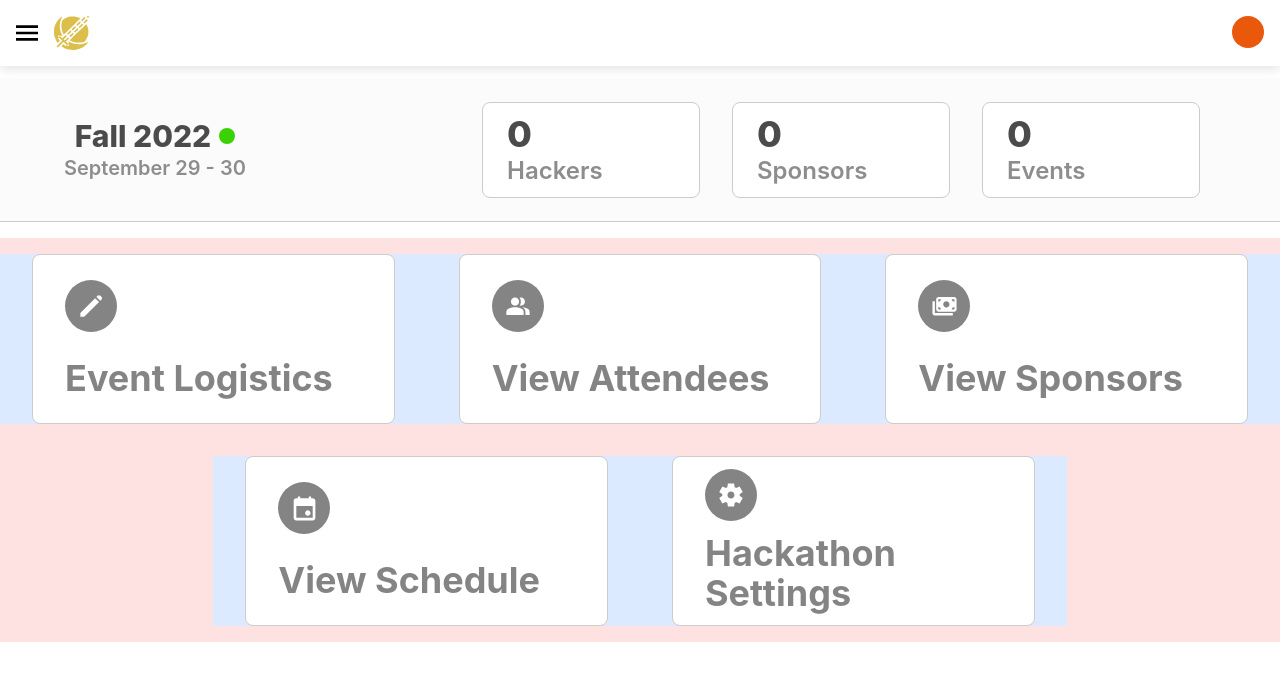
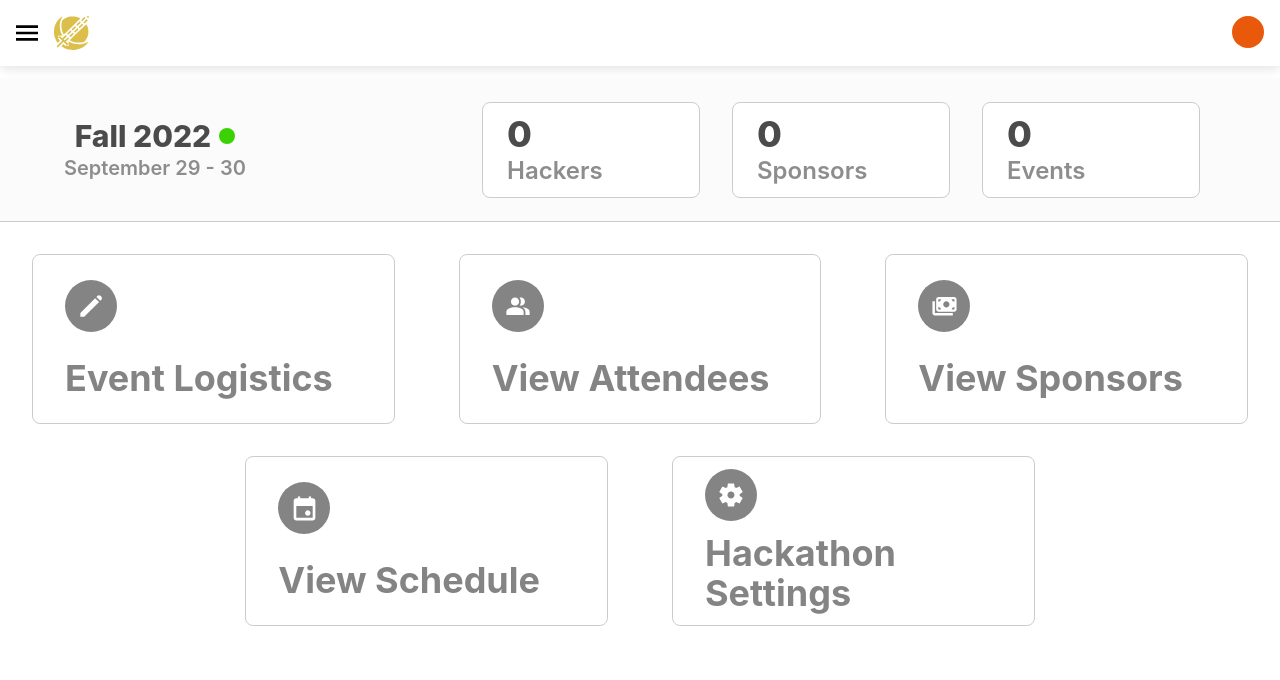
Before and after one commit to KnightHacks/admin-tool-frontend-2022, a React (Create React App) app: page /hackathon in a window 1280 px wide. Shown: the top 680 px of the page. Built offline with nearby package versions, Linux system fonts and the light colour scheme.

Commit message:
Removed card coloration

```diff
--- a/src/components/hackathon/LaunchCard.tsx
+++ b/src/components/hackathon/LaunchCard.tsx
@@ -6,7 +6,7 @@ interface LaunchCardProps {
 
 export default function LaunchCard({ icon, text, onClick }: LaunchCardProps) {
 	return (
-		<div className="min-h-[170px] lg:px-8 px-4 md:w-1/3 w-full my-4 bg-blue-100">
+		<div className="min-h-[170px] lg:px-8 px-4 md:w-1/3 w-full my-4">
 			<button
 				onClick={onClick}
 				className="rounded-lg border border-solid border-border-gray text-left bg-white flex flex-col justify-evenly w-full h-full lg:px-8 px-4"
--- a/src/pages/hackathon.tsx
+++ b/src/pages/hackathon.tsx
@@ -13,7 +13,7 @@ export default function Hackathon() {
 	return (
 		<>
 			<HackathonInfoBar />
-			<div className="flex flex-wrap w-full justify-center bg-red-100 mt-4">
+			<div className="flex flex-wrap w-full justify-center mt-4">
 				<LaunchCard
 					text="Event Logistics"
 					icon={<LogisticsIcon />}
```
